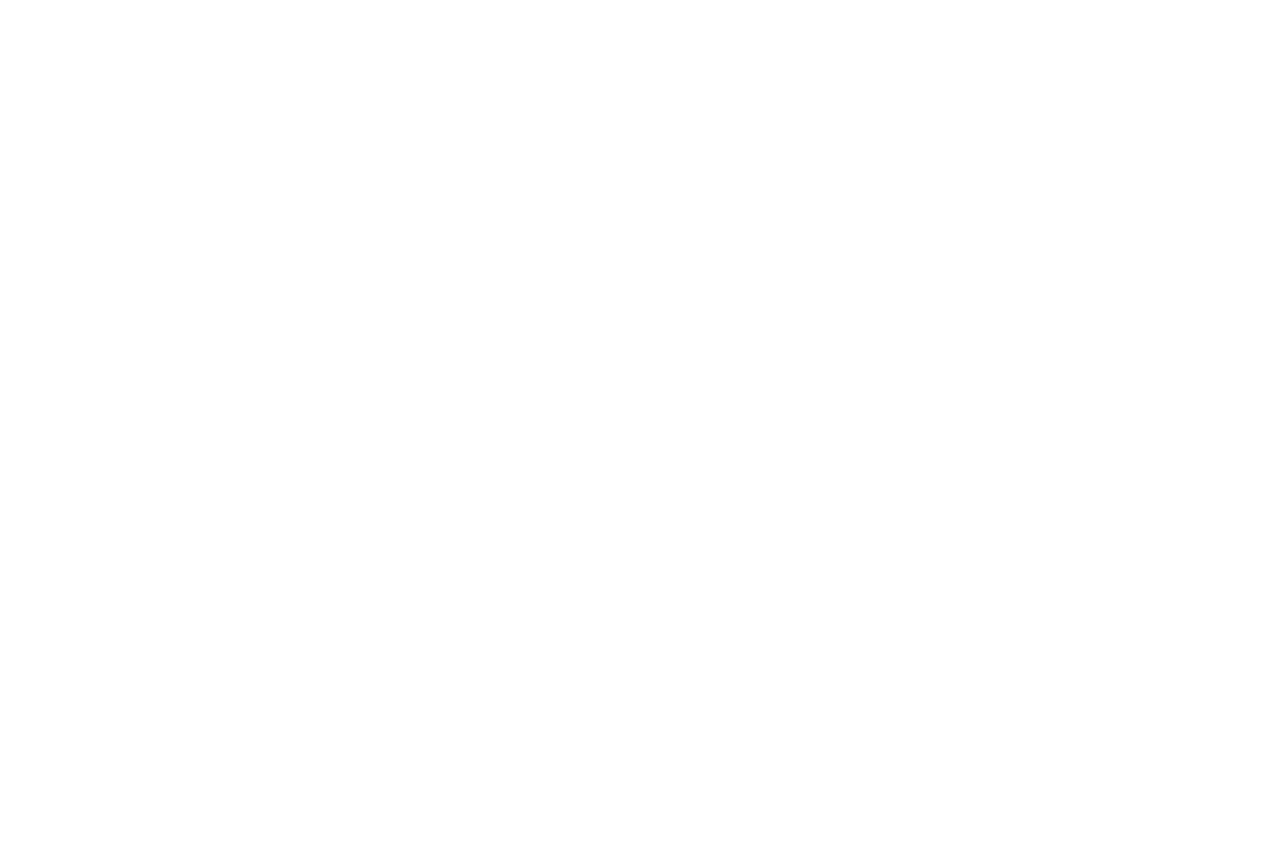
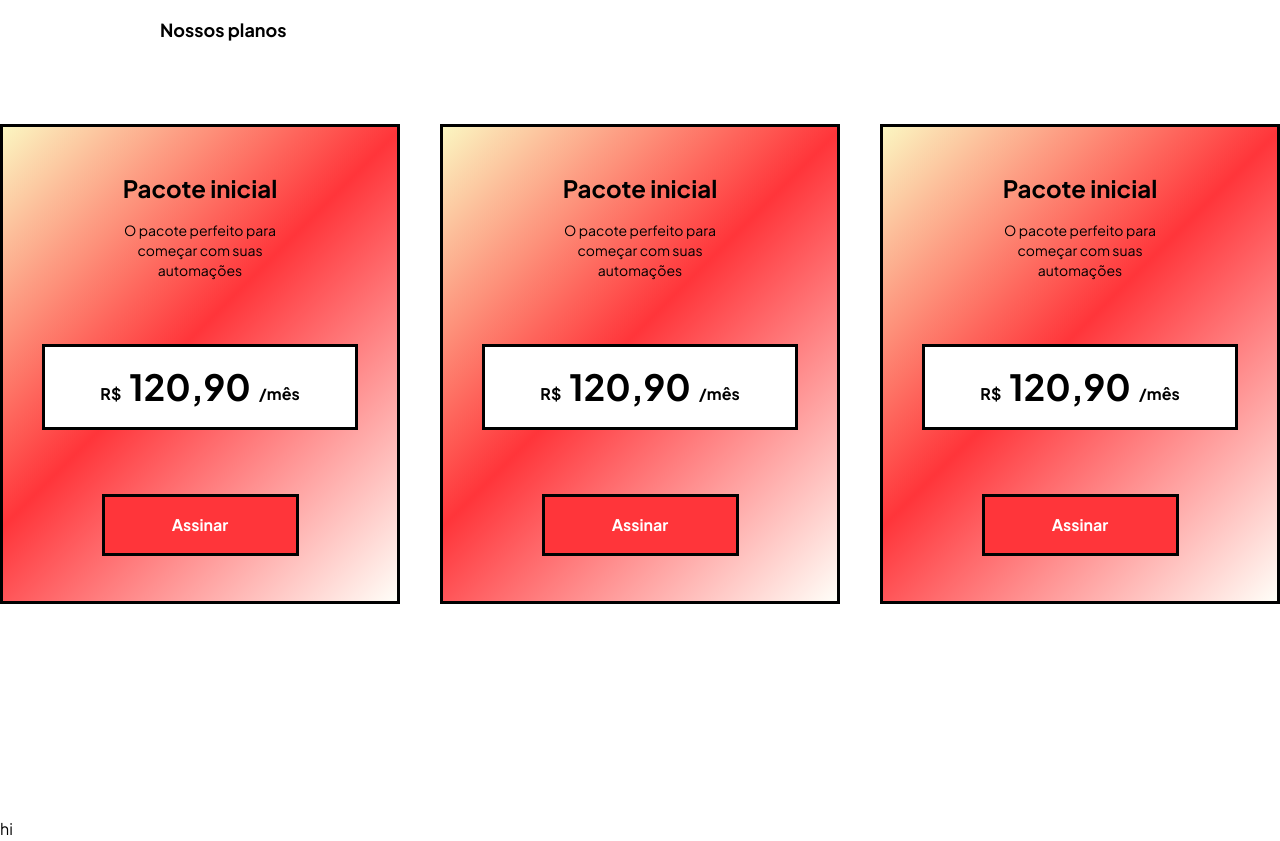
Before and after one commit to jpmamededs/bearerWebsite, a React (Vite) app: page / in a window 1280 px wide. Shown: the part 760-1601 px from the top of the page. Before the commit the page ends 1496 px from the top, so only its background shows below. Built offline with nearby package versions, Linux system fonts and the light colour scheme.

Commit message:
feat: advancement on the landing page

```diff
--- a/src/components/PricingCard.jsx
+++ b/src/components/PricingCard.jsx
@@ -1,78 +1,24 @@
-import { Check } from 'lucide-react';
-
-function PricingCard({
-    title,
-    price,
-    period = "mês",
-    description,
-    features,
-    highlighted = false,
-    buttonText = "Assinar",
-    onButtonClick
-}) {
+function PricingCard() {
     return (
-        <div className={`
-            relative rounded-2xl p-8 transition-all duration-300
-            ${highlighted
-                ? 'bg-gradient-to-br from-bearer-red to-red-800 text-white shadow-2xl scale-105 border-2 border-red-400'
-                : 'bg-white text-gray-900 shadow-lg hover:shadow-xl border border-gray-200'
-            }
-        `}>
-            {highlighted && (
-                <div className="absolute -top-4 left-1/2 transform -translate-x-1/2">
-                    <span className="bg-gradient-to-r from-yellow-400 to-orange-500 text-white px-4 py-1 rounded-full text-sm font-semibold shadow-lg">
-                        Mais Popular
-                    </span>
+        <>
+            <div className="w-[25rem] h-[30rem] border-3 flex flex-col items-center justify-center gap-16" style={{ background: 'linear-gradient(135deg, #FBF6C1 0%, #FF353A 46%, #FFFEF8 100%)' }}>
+                <div className="flex flex-col gap-4 items-center justify-center">
+                    <h5 className="font-bold text-2xl">Pacote inicial</h5>
+                    <p className="text-sm w-[10rem] text-center">O pacote perfeito para começar com suas automações</p>
                 </div>
-            )}
-
-            <div className="text-center mb-6">
-                <h3 className={`text-2xl font-bold mb-2 ${highlighted ? 'text-white' : 'text-gray-900'}`}>
-                    {title}
-                </h3>
-                <p className={`text-sm ${highlighted ? 'text-red-100' : 'text-gray-600'}`}>
-                    {description}
-                </p>
+                <div className="w-[80%] bg-white border-3 flex flex-row gap-2 font-bold items-end justify-center" style={{paddingTop: 20, paddingBottom:20}}>
+                    <p>R$</p>
+                    <p className="text-4xl">120,90</p>
+                    <p>/mês</p>
+                </div>
+                <a className="cursor-pointer w-[50%] border-3">
+                    <div className=" bg-bearer-red text-white font-bold text-center" style={{paddingTop: 15, paddingBottom: 15}}>
+                        Assinar
+                    </div>
+                </a>
             </div>
-
-            <div className="text-center mb-8">
-                <div className="flex items-baseline justify-center">
-                    <span className={`text-5xl font-bold ${highlighted ? 'text-white' : 'text-gray-900'}`}>
-                        {price}
-                    </span>
-                    <span className={`text-lg ml-2 ${highlighted ? 'text-red-100' : 'text-gray-600'}`}>
-                        /{period}
-                    </span>
-                </div>
-            </div>
-
-            <ul className="space-y-4 mb-8">
-                {features.map((feature, index) => (
-                    <li key={index} className="flex items-start">
-                        <Check className={`w-5 h-5 mr-3 flex-shrink-0 ${
-                            highlighted ? 'text-green-300' : 'text-green-500'
-                        }`} />
-                        <span className={`text-sm ${highlighted ? 'text-red-50' : 'text-gray-700'}`}>
-                            {feature}
-                        </span>
-                    </li>
-                ))}
-            </ul>
-
-            <button
-                onClick={onButtonClick}
-                className={`
-                    w-full py-3 px-6 rounded-xl font-semibold transition-all duration-200
-                    ${highlighted
-                        ? 'bg-white text-bearer-red hover:bg-red-50 shadow-lg hover:shadow-xl'
-                        : 'bg-gradient-to-r from-bearer-red to-red-700 text-white hover:from-red-700 hover:to-red-800 shadow-md hover:shadow-lg'
-                    }
-                `}
-            >
-                {buttonText}
-            </button>
-        </div>
-    );
+        </>
+    )
 }
 
 export default PricingCard;
--- a/src/index.css
+++ b/src/index.css
@@ -28,7 +28,7 @@ body {
   margin: 0;
   min-height: 100vh;
   background-color: #ffffff;
-  color: #1f2937;
+  color: #000000;
 }
 
 a {
--- a/src/pages/Home.jsx
+++ b/src/pages/Home.jsx
@@ -1,20 +1,29 @@
+import PricingCard from "../components/PricingCard";
 
 
 function Home() {
     return (
         <>
 
-            <main className="bg-bearer-red">
-                <section className="max-w-full w-full min-h-[50vh] md:h-[70vh] flex flex-row items-center justify-center md:justify-start border-b-3 border-b-black px-4 md:px-0" style={{background: 'linear-gradient(to right, #ff353a, #ff8b8d)'}}>
-                    <div className="w-full md:w-[30%] h-full flex flex-col gap-4 items-center md:items-start justify-center text-center md:text-left" style={{marginLeft: 0}}>
-                        <div style={{marginLeft: window.innerWidth >= 768 ? 160 : 0}}>
+            <main>
+                <section className="max-w-full w-full min-h-[50vh] md:h-[70vh] flex flex-row items-center justify-center md:justify-start border-b-3 border-b-black px-4 md:px-0" style={{ background: 'linear-gradient(to right, #ff353a, #ff8b8d)' }}>
+                    <div className="w-full md:w-[30%] h-full flex flex-col gap-4 items-center md:items-start justify-center text-center md:text-left" style={{ marginLeft: 0 }}>
+                        <div style={{ marginLeft: window.innerWidth >= 768 ? 160 : 0 }}>
                             <h2 className="font-bold text-3xl sm:text-4xl md:text-5xl">Automatize seus processos com a bearer.</h2>
                             <p className="text-base md:text-lg w-full md:w-[28rem]">faça parte desta jornada junto a empresas que confiam na gente</p>
                         </div>
                     </div>
                 </section>
-                <section className='max-w-full w-full max-h-[100vh] h-[100vh] bg-white'>
-
+                <section className='max-w-full w-full max-h-[100vh] h-[100vh] bg-white' style={{ paddingTop: 80, marginBottom: 80 }}>
+                    <p className="text-lg font-bold" style={{ marginLeft: 160, marginBottom: 80 }}>Nossos planos</p>
+                    <div className="flex flex-row items-center justify-between w-full">
+                        <PricingCard />
+                        <PricingCard />
+                        <PricingCard />
+                    </div>
+                </section>
+                <section>
+                    hi
                 </section>
             </main>
 
```
